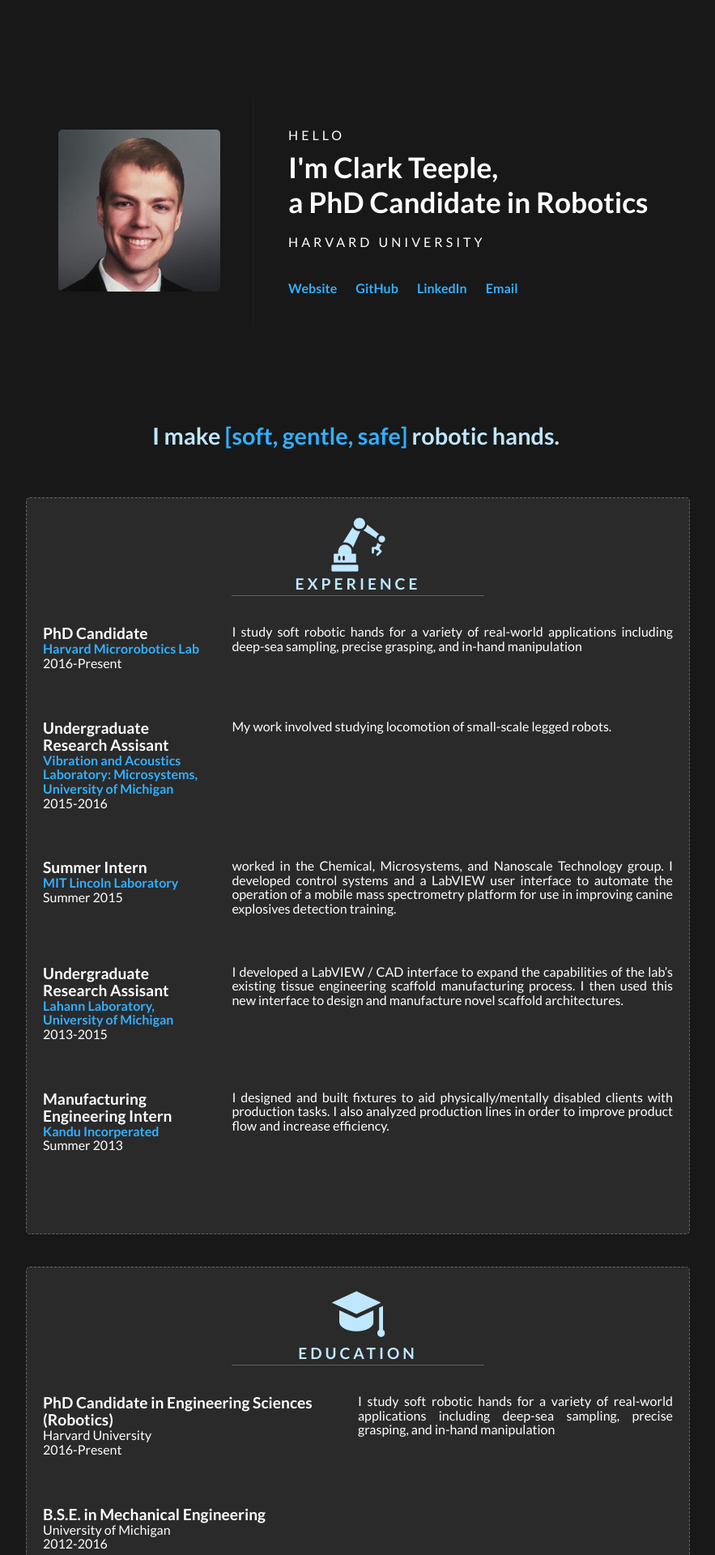
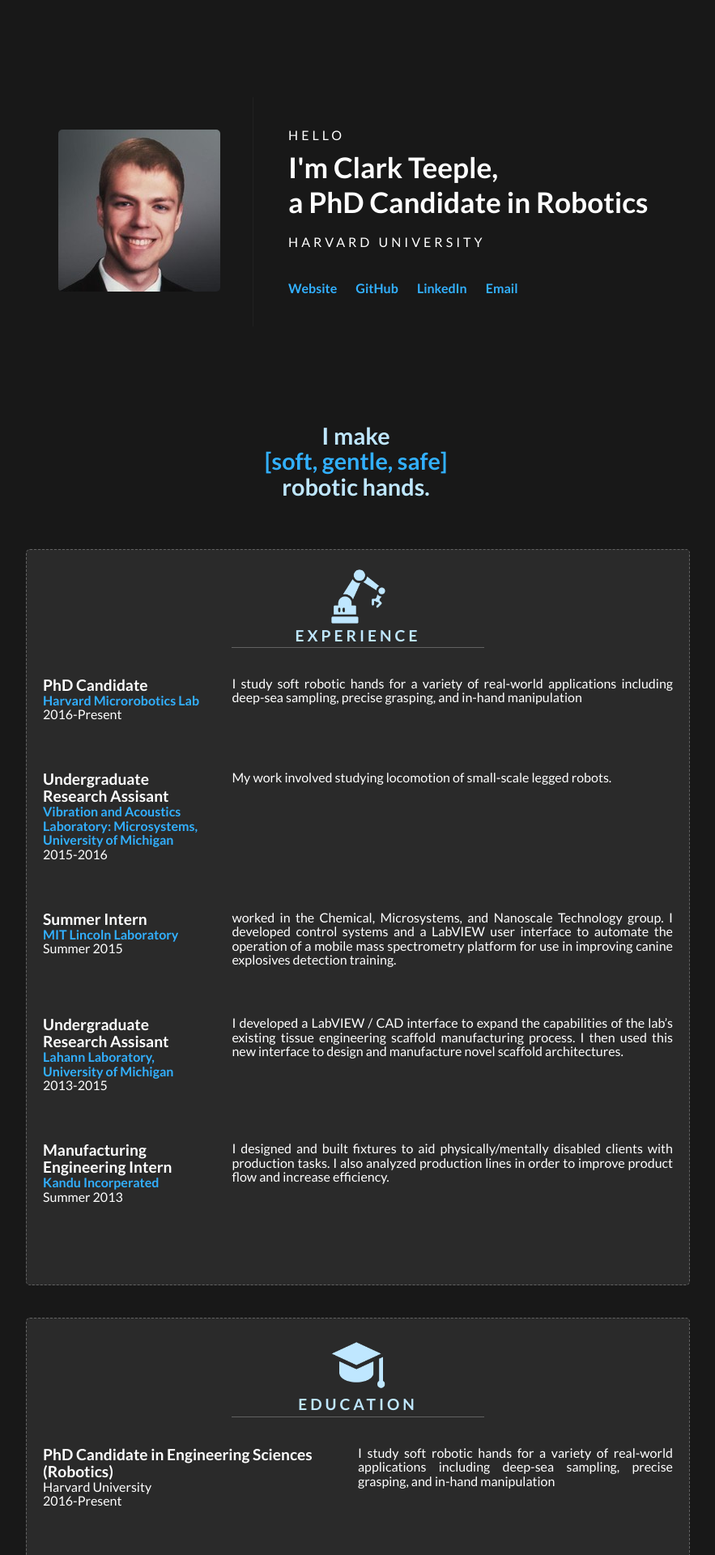
Before and after one commit to cbteeple/cbteeple.github.io, a Jekyll site: the page built from index.html, in a window 1280 px wide. Shown: the top 1920 px of the page at 81% size, without its empty margins (198-1081 px from the left). Built offline with Jekyll 4.4.1, drawn with Linux system fonts in a browser that asks for light colours.

Commit message:
Update _resume.scss

```diff
--- a/_sass/_resume.scss
+++ b/_sass/_resume.scss
@@ -20,13 +20,14 @@ dd {
 
 .mission{
     color: $bright-blue;
-    font-size: 1.3rem;
+    font-size: 1.5rem;
     font-weight: bold;
     text-align: center;
 }
 
 .mission em{
     color: $link-color;
+    display:block;
 }
 
 
@@ -49,6 +50,7 @@ dd {
     .mission {
         font-size: 1.8rem;
         text-align: center;
+        display:inline;
         dt {
             display: block;
             text-align: center;
```
